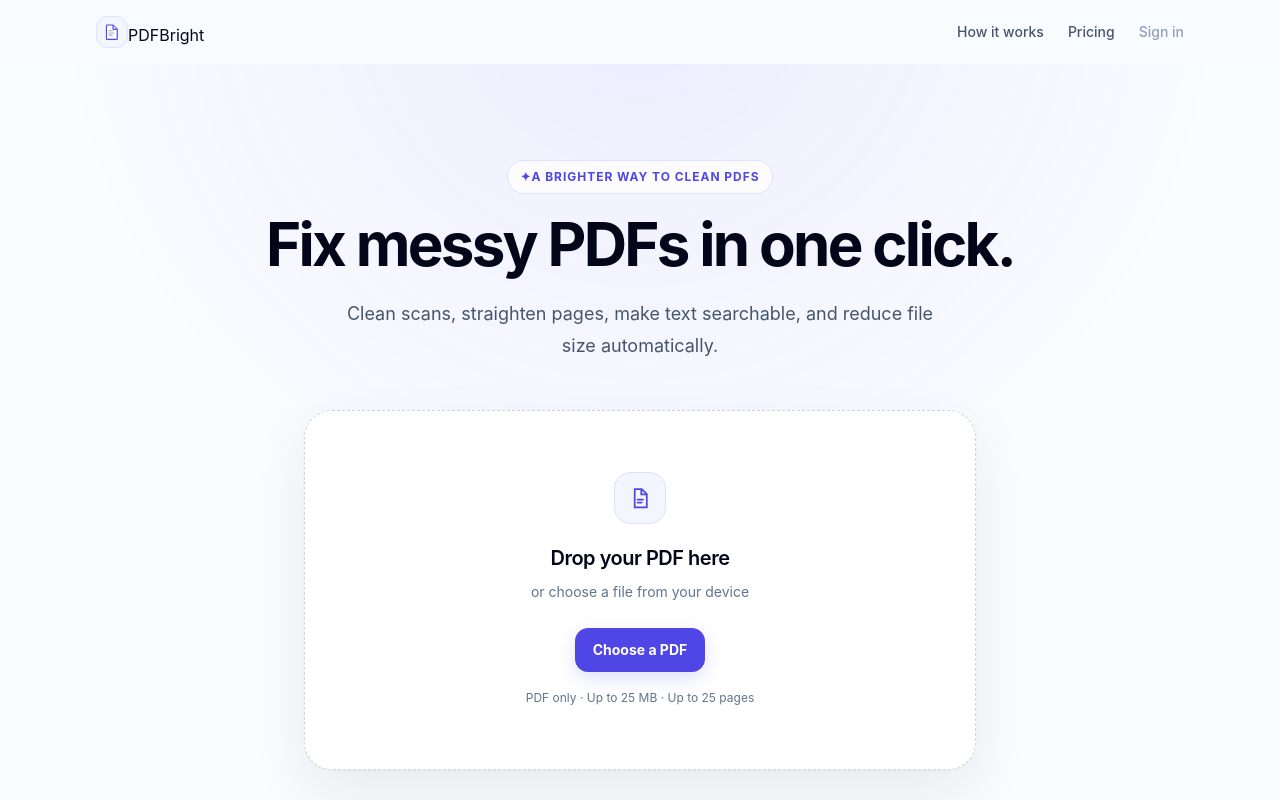
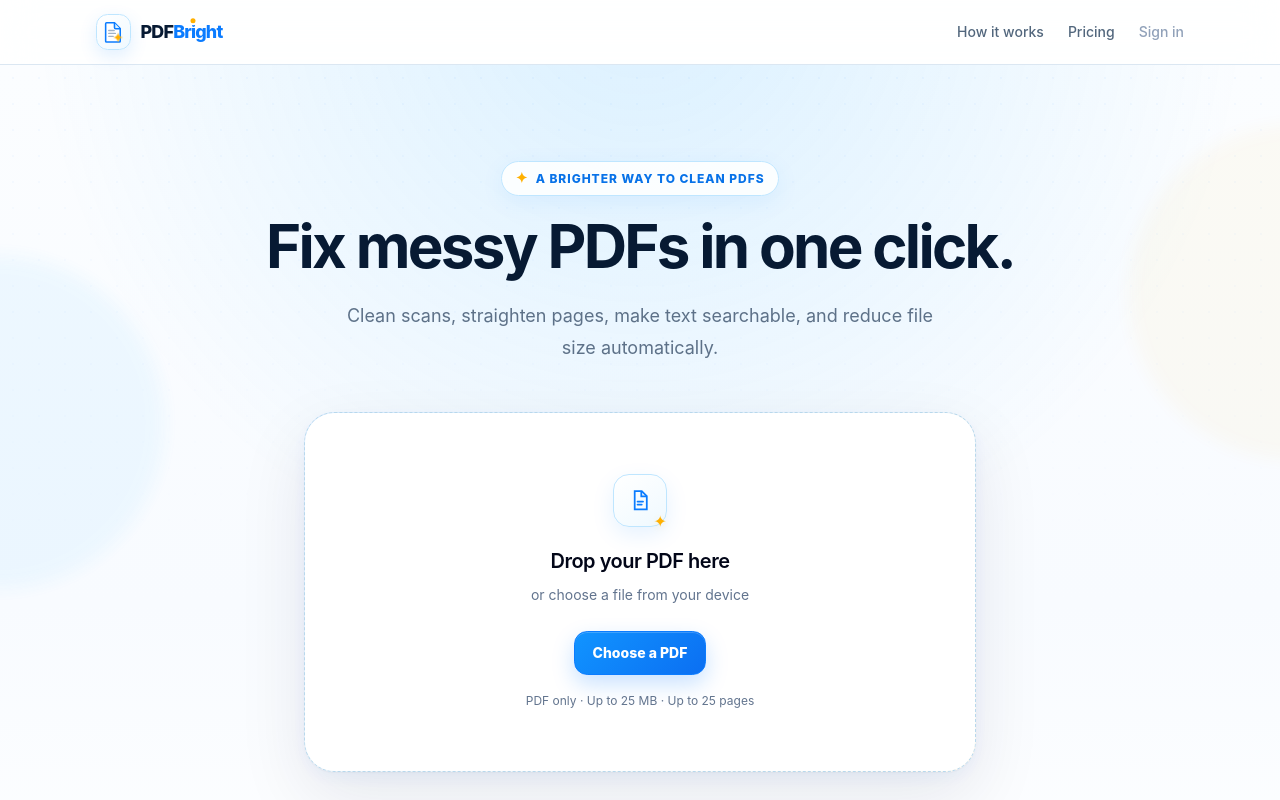
Before and after one commit to Rouane12/pdfbright, a Next.js app: page / in a window 1280 px wide. Shown: the top 800 px of the page. Built offline with nearby package versions, Linux system fonts and the light colour scheme.

Commit message:
Add PDFBright brand colors and motion system

```diff
--- a/src/app/globals.css
+++ b/src/app/globals.css
@@ -2,13 +2,17 @@
 
 :root {
   color-scheme: light;
-  background: #fbfcff;
-  --ink: #0f172a;
-  --muted: #64748b;
-  --line: #e2e8f0;
-  --accent: #4f46e5;
-  --accent-strong: #4338ca;
-  --accent-soft: #eef2ff;
+  background: #f8fbff;
+  --ink: #071a33;
+  --muted: #63758a;
+  --line: #dfe8f2;
+  --accent: #0b7cff;
+  --accent-strong: #075fd1;
+  --accent-soft: #eaf5ff;
+  --accent-pale: #f5fbff;
+  --navy: #071a33;
+  --gold: #ffb000;
+  --gold-soft: #fff5cc;
 }
 
 * {
@@ -18,7 +22,7 @@
 html {
   min-width: 320px;
   scroll-behavior: smooth;
-  background: #fbfcff;
+  background: #f8fbff;
 }
 
 body {
@@ -55,50 +59,174 @@ summary {
   border: 0;
 }
 
+.site-header {
+  position: sticky;
+  top: 0;
+  z-index: 30;
+  border-bottom: 1px solid rgba(211, 225, 239, 0.8);
+  background: rgba(255, 255, 255, 0.88);
+  backdrop-filter: blur(18px) saturate(140%);
+  -webkit-backdrop-filter: blur(18px) saturate(140%);
+  animation: header-in 520ms cubic-bezier(0.2, 0.8, 0.2, 1) both;
+}
+
 .hero-surface {
+  position: relative;
+  isolation: isolate;
+  overflow: hidden;
   background:
-    radial-gradient(circle at 50% -10%, rgba(99, 102, 241, 0.1), transparent 38rem),
-    #fbfcff;
+    radial-gradient(circle at 50% -8%, rgba(31, 169, 255, 0.15), transparent 38rem),
+    linear-gradient(180deg, #fbfdff 0%, #f8fbff 58%, #ffffff 100%);
+}
+
+.hero-surface::before {
+  content: "";
+  position: absolute;
+  inset: 0;
+  z-index: -2;
+  background-image: radial-gradient(circle, rgba(11, 124, 255, 0.08) 1px, transparent 1px);
+  background-size: 26px 26px;
+  mask-image: linear-gradient(to bottom, black 0%, transparent 58%);
+  opacity: 0.45;
+}
+
+.hero-orb {
+  position: absolute;
+  z-index: -1;
+  width: 20rem;
+  height: 20rem;
+  border-radius: 999px;
+  filter: blur(8px);
+  opacity: 0.45;
+  pointer-events: none;
+  animation: float-orb 9s ease-in-out infinite alternate;
+}
+
+.hero-orb--left {
+  left: -11rem;
+  top: 13rem;
+  background: rgba(63, 184, 255, 0.15);
+}
+
+.hero-orb--right {
+  right: -10rem;
+  top: 5rem;
+  background: rgba(255, 176, 0, 0.1);
+  animation-delay: -3s;
+}
+
+.brand-logo {
+  display: inline-flex;
+  align-items: center;
+  gap: 0.58rem;
 }
 
 .brand-mark {
+  position: relative;
   display: inline-flex;
-  width: 2rem;
-  height: 2rem;
+  width: 2.2rem;
+  height: 2.2rem;
+  flex: 0 0 auto;
   align-items: center;
   justify-content: center;
-  border: 1px solid #dbe3ff;
-  border-radius: 0.75rem;
-  background: #f4f6ff;
-  color: var(--accent);
-  transition: transform 160ms ease, border-color 160ms ease;
+  border: 1px solid #bfe6ff;
+  border-radius: 0.72rem;
+  background: linear-gradient(145deg, #ffffff, #eff9ff);
+  color: #0b7cff;
+  box-shadow: 0 6px 18px rgba(11, 124, 255, 0.12);
+  transition:
+    transform 220ms cubic-bezier(0.2, 0.8, 0.2, 1),
+    border-color 180ms ease,
+    box-shadow 180ms ease;
 }
 
 .brand-mark svg {
-  width: 1.15rem;
-  height: 1.15rem;
+  width: 1.55rem;
+  height: 1.55rem;
+  overflow: visible;
+}
+
+.brand-spark {
+  fill: var(--gold);
+  transform-box: fill-box;
+  transform-origin: center;
+  animation: sparkle-once 1.1s 500ms cubic-bezier(0.2, 0.8, 0.2, 1) both;
 }
 
 .group:hover .brand-mark {
-  transform: translateY(-1px);
-  border-color: #c7d2fe;
+  transform: translateY(-2px) rotate(-1deg);
+  border-color: #8fd7ff;
+  box-shadow: 0 10px 24px rgba(11, 124, 255, 0.18);
+}
+
+.brand-wordmark {
+  display: inline-flex;
+  align-items: baseline;
+  font-size: 1.12rem;
+  font-weight: 800;
+  letter-spacing: -0.045em;
+}
+
+.brand-wordmark__pdf {
+  color: var(--navy);
+}
+
+.brand-wordmark__bright {
+  color: var(--accent);
+}
+
+.brand-wordmark__i {
+  position: relative;
+  display: inline-block;
+}
+
+.brand-wordmark__i::after {
+  content: "";
+  position: absolute;
+  width: 0.28em;
+  height: 0.28em;
+  left: 50%;
+  top: 0.02em;
+  border-radius: 999px;
+  background: var(--gold);
+  transform: translate(-50%, -15%);
+  box-shadow: 0 0 0 2px white;
 }
 
 .nav-link {
   position: relative;
-  color: #475569;
-  transition: color 160ms ease;
+  color: #52677d;
+  transition: color 180ms ease;
+}
+
+.nav-link::after {
+  content: "";
+  position: absolute;
+  left: 0;
+  right: 0;
+  bottom: -0.35rem;
+  height: 2px;
+  border-radius: 999px;
+  background: linear-gradient(90deg, var(--accent), #36b9ff);
+  transform: scaleX(0);
+  transform-origin: center;
+  transition: transform 180ms ease;
 }
 
 .nav-link:hover {
-  color: var(--ink);
+  color: var(--navy);
+}
+
+.nav-link:hover::after {
+  transform: scaleX(1);
 }
 
 .nav-link:focus-visible,
 .group:focus-visible,
 .button:focus-visible,
-.faq-item summary:focus-visible {
-  outline: 2px solid #6366f1;
+.faq-item summary:focus-visible,
+.hero-scroll:focus-visible {
+  outline: 2px solid var(--accent);
   outline-offset: 4px;
   border-radius: 0.5rem;
 }
@@ -107,36 +235,100 @@ summary {
   display: inline-flex;
   align-items: center;
   justify-content: center;
+  gap: 0.45rem;
   width: fit-content;
-  border: 1px solid #dbe3ff;
+  border: 1px solid #bfe6ff;
   border-radius: 999px;
-  background: rgba(255, 255, 255, 0.78);
-  padding: 0.45rem 0.8rem;
+  background: rgba(255, 255, 255, 0.84);
+  padding: 0.48rem 0.86rem;
+  box-shadow: 0 6px 24px rgba(11, 124, 255, 0.07);
   font-size: 0.75rem;
-  font-weight: 700;
+  font-weight: 800;
   letter-spacing: 0.08em;
-  color: #4f46e5;
+  color: #0872e8;
   text-transform: uppercase;
 }
 
+.eyebrow-spark {
+  color: var(--gold);
+  font-size: 0.9rem;
+  line-height: 1;
+}
+
+.hero-title {
+  color: var(--navy);
+}
+
+.hero-copy {
+  color: #5d7188;
+}
+
+.hero-reveal {
+  animation: fade-up 620ms cubic-bezier(0.2, 0.8, 0.2, 1) both;
+}
+
+.hero-reveal--1 { animation-delay: 60ms; }
+.hero-reveal--2 { animation-delay: 130ms; }
+.hero-reveal--3 { animation-delay: 200ms; }
+.hero-reveal--4 { animation-delay: 280ms; }
+.hero-reveal--5 { animation-delay: 350ms; }
+
+.hero-scroll {
+  color: #587089;
+  transition:
+    color 180ms ease,
+    transform 180ms ease;
+}
+
+.hero-scroll:hover {
+  color: var(--accent-strong);
+  transform: translateY(2px);
+}
+
 .upload-zone {
+  position: relative;
   display: flex;
   min-height: 21rem;
   align-items: center;
   justify-content: center;
-  border: 1.5px dashed #cbd5e1;
-  border-radius: 1.75rem;
-  background: rgba(255, 255, 255, 0.96);
+  border: 1.5px dashed #b8d8ec;
+  border-radius: 1.9rem;
+  background:
+    linear-gradient(#ffffff, #ffffff) padding-box,
+    linear-gradient(145deg, rgba(11, 124, 255, 0.13), rgba(255, 176, 0, 0.06)) border-box;
   padding: 2rem;
   box-shadow:
-    0 24px 60px rgba(15, 23, 42, 0.08),
-    0 1px 2px rgba(15, 23, 42, 0.04);
+    0 26px 70px rgba(7, 26, 51, 0.09),
+    0 6px 18px rgba(11, 124, 255, 0.05),
+    0 1px 2px rgba(7, 26, 51, 0.04);
   transition:
-    min-height 180ms ease,
-    border-color 160ms ease,
-    box-shadow 160ms ease,
-    background 160ms ease,
-    transform 160ms ease;
+    min-height 220ms ease,
+    border-color 180ms ease,
+    box-shadow 220ms ease,
+    background 180ms ease,
+    transform 220ms cubic-bezier(0.2, 0.8, 0.2, 1);
+}
+
+.upload-zone::after {
+  content: "";
+  position: absolute;
+  inset: 0.55rem;
+  border-radius: 1.5rem;
+  border: 1px solid transparent;
+  pointer-events: none;
+  transition: border-color 180ms ease;
+}
+
+.upload-zone:hover {
+  transform: translateY(-2px);
+  border-color: #8fd7ff;
+  box-shadow:
+    0 30px 78px rgba(7, 26, 51, 0.11),
+    0 10px 25px rgba(11, 124, 255, 0.08);
+}
+
+.upload-zone:hover::after {
+  border-color: rgba(11, 124, 255, 0.06);
 }
 
 .upload-zone--selected {
@@ -144,12 +336,12 @@ summary {
 }
 
 .upload-zone--active {
-  border-color: #6366f1;
-  background: #f7f8ff;
+  border-color: var(--accent);
+  background: #f4fbff;
   box-shadow:
-    0 0 0 5px rgba(99, 102, 241, 0.1),
-    0 24px 60px rgba(15, 23, 42, 0.08);
-  transform: translateY(-1px);
+    0 0 0 6px rgba(11, 124, 255, 0.11),
+    0 28px 70px rgba(7, 26, 51, 0.1);
+  transform: translateY(-3px) scale(1.008);
 }
 
 .selected-file-shell {
@@ -159,28 +351,59 @@ summary {
   flex-direction: column;
   align-items: center;
   gap: 1.1rem;
-  border: 1px solid #e2e8f0;
+  border: 1px solid #dfeaf3;
   border-radius: 1.25rem;
   background: #fcfffd;
   padding: 1.25rem;
+  box-shadow: 0 10px 30px rgba(7, 26, 51, 0.04);
 }
 
 .document-icon {
+  position: relative;
   display: inline-flex;
-  width: 3.25rem;
-  height: 3.25rem;
+  width: 3.35rem;
+  height: 3.35rem;
   align-items: center;
   justify-content: center;
-  border: 1px solid #dbe3ff;
+  border: 1px solid #bfe6ff;
   border-radius: 1rem;
-  background: #f4f6ff;
-  color: #4f46e5;
+  background: linear-gradient(145deg, #ffffff, #eff9ff);
+  color: var(--accent);
+  box-shadow: 0 8px 22px rgba(11, 124, 255, 0.1);
+  transition:
+    transform 200ms ease,
+    box-shadow 200ms ease;
+}
+
+.document-icon::after {
+  content: "✦";
+  position: absolute;
+  right: -0.28rem;
+  bottom: -0.28rem;
+  display: grid;
+  width: 1.25rem;
+  height: 1.25rem;
+  place-items: center;
+  color: var(--gold);
+  font-size: 1rem;
+  line-height: 1;
+  filter: drop-shadow(0 2px 4px rgba(255, 176, 0, 0.18));
+}
+
+.upload-zone:hover .document-icon {
+  transform: translateY(-2px) rotate(-1deg);
+  box-shadow: 0 12px 26px rgba(11, 124, 255, 0.14);
 }
 
 .document-icon--ready {
   border-color: #bbf7d0;
   background: #f0fdf4;
   color: #15803d;
+  box-shadow: 0 8px 22px rgba(21, 128, 61, 0.08);
+}
+
+.document-icon--ready::after {
+  content: "";
 }
 
 .document-icon svg {
@@ -192,45 +415,54 @@ summary {
   align-items: center;
   justify-content: center;
   min-height: 2.75rem;
-  border-radius: 0.8rem;
-  padding: 0.7rem 1.05rem;
+  border-radius: 0.82rem;
+  padding: 0.72rem 1.08rem;
   font-size: 0.875rem;
-  font-weight: 700;
+  font-weight: 800;
   line-height: 1.2;
   transition:
-    background 150ms ease,
-    color 150ms ease,
-    border-color 150ms ease,
-    transform 150ms ease,
-    box-shadow 150ms ease;
+    background 160ms ease,
+    color 160ms ease,
+    border-color 160ms ease,
+    transform 160ms cubic-bezier(0.2, 0.8, 0.2, 1),
+    box-shadow 180ms ease;
 }
 
 .button:hover {
-  transform: translateY(-1px);
+  transform: translateY(-2px);
+}
+
+.button:active {
+  transform: translateY(0) scale(0.985);
 }
 
 .button--primary {
-  border: 1px solid #4f46e5;
-  background: #4f46e5;
+  border: 1px solid var(--accent);
+  background: linear-gradient(135deg, #1194ff, #0b6ff2);
   color: white;
-  box-shadow: 0 6px 18px rgba(79, 70, 229, 0.18);
+  box-shadow:
+    0 9px 22px rgba(11, 124, 255, 0.22),
+    inset 0 1px rgba(255, 255, 255, 0.2);
 }
 
 .button--primary:hover {
-  border-color: #4338ca;
-  background: #4338ca;
+  border-color: #0869dd;
+  background: linear-gradient(135deg, #0f87ef, #085fd1);
+  box-shadow:
+    0 12px 26px rgba(11, 124, 255, 0.28),
+    inset 0 1px rgba(255, 255, 255, 0.2);
 }
 
 .button--secondary {
-  border: 1px solid #dbe3ea;
+  border: 1px solid #d7e3ed;
   background: white;
   color: #334155;
 }
 
 .button--secondary:hover {
-  border-color: #cbd5e1;
-  background: #f8fafc;
-  color: #0f172a;
+  border-color: #bfcfdd;
+  background: #f8fbfd;
+  color: var(--navy);
 }
 
 .section-shell {
@@ -248,7 +480,7 @@ summary {
   font-weight: 800;
   letter-spacing: 0.12em;
   text-transform: uppercase;
-  color: #4f46e5;
+  color: var(--accent);
 }
 
 .section-title {
@@ -256,9 +488,9 @@ summary {
   max-width: 44rem;
   font-size: clamp(1.85rem, 4vw, 2.6rem);
   line-height: 1.08;
-  font-weight: 700;
+  font-weight: 750;
   letter-spacing: -0.04em;
-  color: #0f172a;
+  color: var(--navy);
 }
 
 .section-copy {
@@ -266,16 +498,29 @@ summary {
   max-width: 42rem;
   font-size: 0.98rem;
   line-height: 1.8;
-  color: #64748b;
+  color: #64788d;
 }
 
 .feature-card,
 .step-card,
 .pricing-card,
 .trust-card {
-  border: 1px solid #e2e8f0;
-  border-radius: 1.25rem;
+  border: 1px solid #dfe8f2;
+  border-radius: 1.3rem;
   background: white;
+  transition:
+    transform 220ms cubic-bezier(0.2, 0.8, 0.2, 1),
+    border-color 180ms ease,
+    box-shadow 220ms ease;
+}
+
+.feature-card:hover,
+.step-card:hover,
+.pricing-card:hover,
+.trust-card:hover {
+  transform: translateY(-3px);
+  border-color: #c5e6fb;
+  box-shadow: 0 16px 34px rgba(7, 26, 51, 0.07);
 }
 
 .feature-card {
@@ -284,32 +529,52 @@ summary {
 }
 
 .feature-dot {
-  width: 0.55rem;
-  height: 0.55rem;
+  width: 0.58rem;
+  height: 0.58rem;
   margin-bottom: 1rem;
   border-radius: 999px;
-  background: #818cf8;
-  box-shadow: 0 0 0 5px #eef2ff;
+  background: var(--gold);
+  box-shadow: 0 0 0 5px var(--gold-soft);
 }
 
 .step-card {
   min-height: 13rem;
   padding: 1.6rem;
-  box-shadow: 0 1px 2px rgba(15, 23, 42, 0.03);
+  box-shadow: 0 1px 2px rgba(7, 26, 51, 0.03);
+}
+
+.step-number {
+  font-size: 0.75rem;
+  font-weight: 800;
+  letter-spacing: 0.16em;
+  color: var(--accent);
 }
 
 .trust-card {
   padding: 1.65rem;
-  background: #fcfcff;
+  background: linear-gradient(145deg, #ffffff, #f8fcff);
 }
 
 .trust-pill {
   display: inline-flex;
   align-items: center;
-  border: 1px solid #dbe3ea;
+  border: 1px solid #d8e7f2;
   border-radius: 999px;
   background: white;
   padding: 0.45rem 0.7rem;
+}
+
+.brand-link {
+  color: var(--accent-strong);
+  text-decoration-color: rgba(7, 95, 209, 0.3);
+  text-underline-offset: 4px;
+  transition: color 160ms ease, text-decoration-color 160ms ease;
+}
+
+.brand-link:hover {
+  color: var(--accent);
+  text-decoration: underline;
+  text-decoration-color: currentColor;
 }
 
 .pricing-card {
@@ -317,16 +582,23 @@ summary {
 }
 
 .pricing-card--featured {
-  border-color: #c7d2fe;
-  background: #fafaff;
-  box-shadow: 0 12px 28px rgba(79, 70, 229, 0.07);
+  border-color: #bfe6ff;
+  background: linear-gradient(145deg, #ffffff, #f4fbff);
+  box-shadow: 0 14px 32px rgba(11, 124, 255, 0.08);
 }
 
 .faq-item {
-  border: 1px solid #e2e8f0;
+  border: 1px solid #dfe8f2;
   border-radius: 1rem;
   background: white;
   padding: 0 1.15rem;
+  transition: border-color 180ms ease, box-shadow 180ms ease;
+}
+
+.faq-item:hover,
+.faq-item[open] {
+  border-color: #c5e6fb;
+  box-shadow: 0 8px 22px rgba(7, 26, 51, 0.045);
 }
 
 .faq-item summary {
@@ -335,7 +607,7 @@ summary {
   padding: 1rem 1.75rem 1rem 0;
   font-size: 0.95rem;
   font-weight: 700;
-  color: #0f172a;
+  color: var(--navy);
   position: relative;
 }
 
@@ -350,11 +622,13 @@ summary {
   right: 0;
   font-size: 1.2rem;
   font-weight: 500;
-  color: #64748b;
+  color: var(--accent);
+  transition: transform 180ms ease;
 }
 
 .faq-item[open] summary::after {
   content: "–";
+  transform: rotate(180deg);
 }
 
 .faq-item p {
@@ -363,7 +637,97 @@ summary {
   padding-right: 1.5rem;
   font-size: 0.875rem;
   line-height: 1.7;
+  color: #64788d;
+}
+
+.launch-cta {
+  position: relative;
+  overflow: hidden;
+  border: 1px solid #bfe6ff;
+  border-radius: 2rem;
+  background:
+    radial-gradient(circle at 85% 20%, rgba(255, 176, 0, 0.12), transparent 11rem),
+    linear-gradient(145deg, #ffffff, #eef8ff);
+  box-shadow: 0 18px 50px rgba(11, 124, 255, 0.08);
+}
+
+.launch-cta::before {
+  content: "";
+  position: absolute;
+  width: 14rem;
+  height: 14rem;
+  left: -7rem;
+  bottom: -8rem;
+  border-radius: 999px;
+  background: rgba(11, 124, 255, 0.06);
+}
+
+.launch-cta__spark {
+  position: relative;
+  display: inline-grid;
+  width: 2rem;
+  height: 2rem;
+  margin-bottom: 0.7rem;
+  place-items: center;
+  border-radius: 999px;
+  background: var(--gold-soft);
+  color: var(--gold);
+  font-size: 1rem;
+}
+
+.footer-link {
   color: #64748b;
+  transition: color 160ms ease;
+}
+
+.footer-link:hover {
+  color: var(--navy);
+}
+
+@keyframes header-in {
+  from {
+    opacity: 0;
+    transform: translateY(-8px);
+  }
+  to {
+    opacity: 1;
+    transform: translateY(0);
+  }
+}
+
+@keyframes fade-up {
+  from {
+    opacity: 0;
+    transform: translateY(14px);
+  }
+  to {
+    opacity: 1;
+    transform: translateY(0);
+  }
+}
+
+@keyframes sparkle-once {
+  0% {
+    opacity: 0;
+    transform: scale(0.4) rotate(-18deg);
+  }
+  55% {
+    opacity: 1;
+    transform: scale(1.16) rotate(5deg);
+  }
+  100% {
+    opacity: 1;
+    transform: scale(1) rotate(0);
+  }
+}
+
+@keyframes float-orb {
+  from {
+    transform: translate3d(0, 0, 0) scale(1);
+  }
+  to {
+    transform: translate3d(1rem, -0.8rem, 0) scale(1.05);
+  }
 }
 
 @media (min-width: 640px) {
@@ -394,6 +758,10 @@ summary {
 }
 
 @media (max-width: 380px) {
+  .brand-wordmark {
+    font-size: 1rem;
+  }
+
   .upload-zone {
     min-height: 19rem;
     border-radius: 1.35rem;
```
